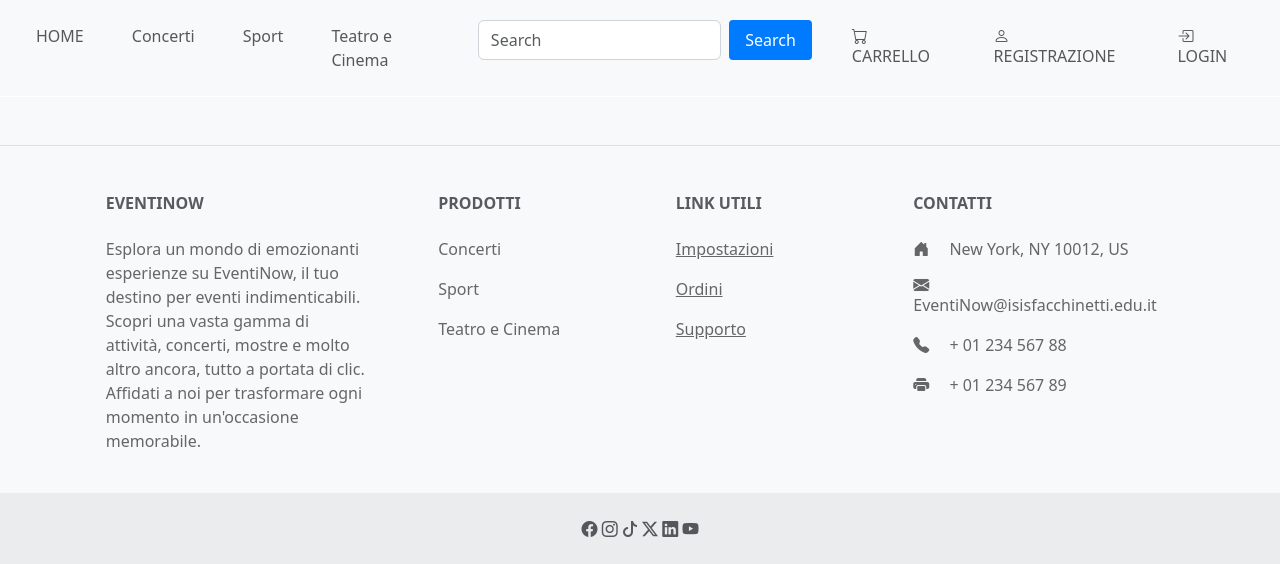
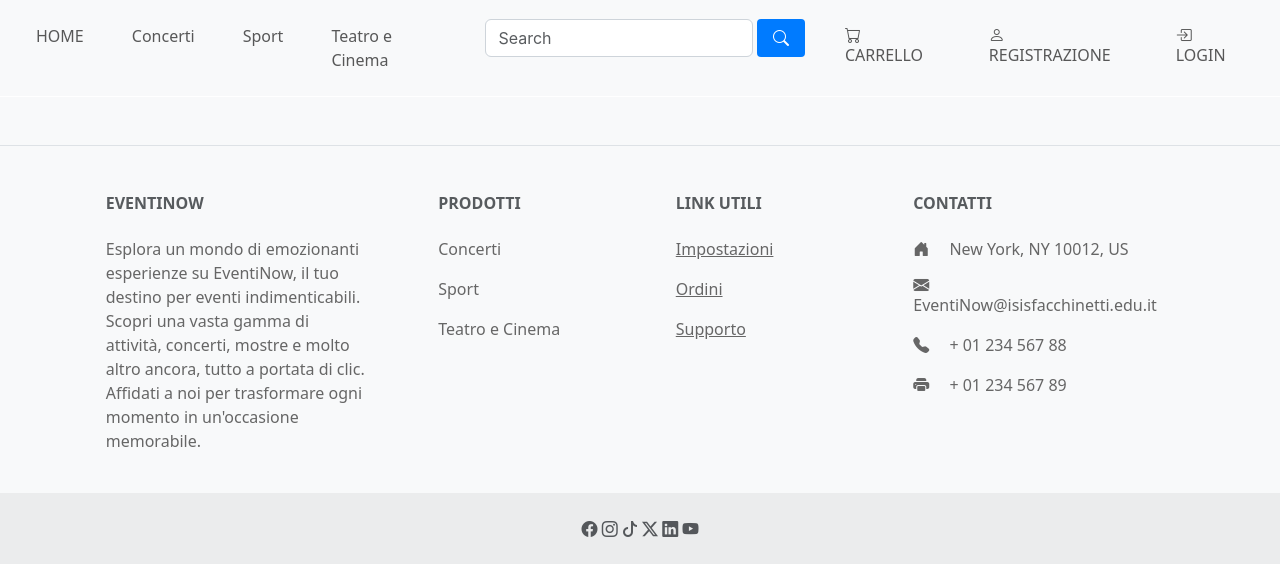
Before and after one commit to PavideDetrini/Event-ticket-app, a PHP site: page /risultati.php in a window 1280 px wide. Shown: the top 564 px of the page. Run offline with PHP 8.4, Linux system fonts and the light colour scheme; data comes from the database, SQL or seed files in the repository; some libraries are stand-ins or nearby versions.

Commit message:
Migliorato ricerca prodotto

```diff
--- a/TicketApp/header.php
+++ b/TicketApp/header.php
@@ -49,9 +49,9 @@ if (!empty($pdo)) {
             </ul>
             <ul class="navbar-nav ms-auto mb-2 mb-lg-0">
                 <li class="nav-item">
-                    <form class="d-flex" method="get" action="risultati.php">
-                        <input class="form-control me-2" type="search"  id="search" name="search" placeholder="Search">
-                        <button class="btn btn-outline-primary" type="submit">Search</button>
+                    <form class="d-flex form-group" method="get" action="risultati.php">
+                        <input class="form-control me-1" type="search" id="search" name="search" placeholder="Search" autocomplete="off">
+                        <button class="btn btn-outline-primary" type="submit"><i class="bi bi-search"></i></button>
                     </form>
                 </li>
                 <?php
--- a/TicketApp/prodotto.php
+++ b/TicketApp/prodotto.php
@@ -8,9 +8,9 @@ if(!empty($_GET)){
         <?php
         if(!empty($pdo)){
             $query = "SELECT * FROM Eventi
-              JOIN categoriaeventi ON Eventi.Categoria = categoriaeventi.ID_Categoria
-              JOIN luoghi ON Eventi.Luogo = luoghi.ID_Luogo
-              WHERE Eventi.ID_Evento = " . $_GET["id"] . ";";
+                      JOIN categoriaeventi ON Eventi.Categoria = categoriaeventi.ID_Categoria
+                      JOIN luoghi ON Eventi.Luogo = luoghi.ID_Luogo
+                      WHERE Eventi.ID_Evento = " . $_GET["id"] . ";";
             $statement = $pdo -> query($query);
             if ($statement){
                 $resultsEventi = $statement -> fetchAll();
--- a/TicketApp/risultati.php
+++ b/TicketApp/risultati.php
@@ -6,10 +6,13 @@
         $parola=$_GET['search'];
 
 
-        $query = "SELECT Eventi.Descrizione, Eventi.Prezzo, Eventi.ID_Evento
-                            from eventi
-                                     join categoriaeventi on eventi.Categoria = categoriaeventi.ID_Categoria
-                            where Eventi.Descrizione like '%$parola%';";
+        $query = "SELECT * FROM Eventi
+                  JOIN CategoriaEventi ON Eventi.Categoria = CategoriaEventi.ID_Categoria
+                  JOIN Luoghi ON Eventi.Luogo = Luoghi.ID_Luogo
+                  WHERE Eventi.Descrizione LIKE '%$parola%'
+                  OR Luoghi.Città LIKE '%$parola%'
+                  OR Luoghi.Nome LIKE '%$parola%'
+                  OR CategoriaEventi.Descrizione_Categoria LIKE '%$parola%';";
         $statement = $pdo -> query($query);
         $eventi = $statement -> fetchAll();
 
--- a/TicketApp/style.css
+++ b/TicketApp/style.css
@@ -109,6 +109,10 @@ select {
     font-family: -apple-system, BlinkMacSystemFont, "Segoe UI", Roboto, "Helvetica Neue", Arial, sans-serif, "FontAwesome";
 }
 
+input {
+    font-family: -apple-system, BlinkMacSystemFont, "Segoe UI", Roboto, "Helvetica Neue", Arial, sans-serif, "FontAwesome";
+}
+
 .container-slider{
     padding: 3%;
 }
```
